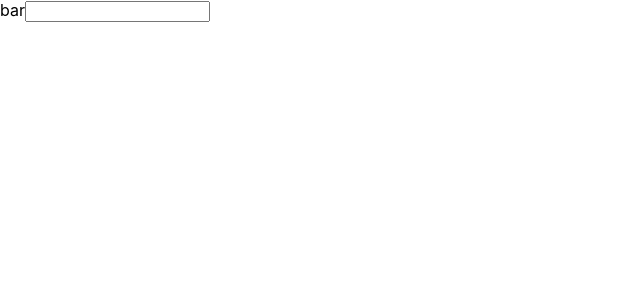
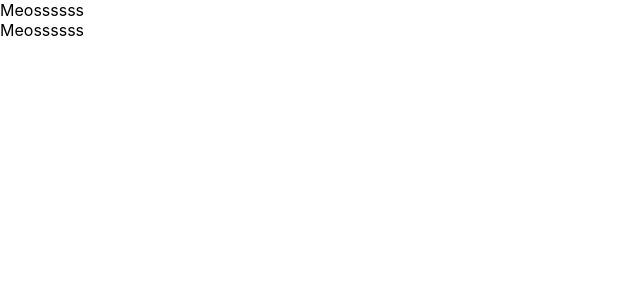
Before and after one commit to YusakuMatama/udemy0-react-redux-crud-application, a React (Create React App) app: page / in a window 1280 px wide. Shown: the top 300 px of the page, without its empty margins (0-640 px from the left). Built offline with nearby package versions, Linux system fonts and the light colour scheme.

Commit message:
create class component and functional component

```diff
--- a/src/App.js
+++ b/src/App.js
@@ -2,16 +2,29 @@
 // import logo from './logo.svg';
 // import './App.css';
 
-function App() {
-  // const greeting = "Hi, Tom!";
-  // const dom = <h1 className="fooa">{greeting}</h1>;
-  return (
-      <React.Fragment>
-        <label htmlFor="bar">bar</label>
-        <input type="text" onChange={() => {console.log("I am clicked")}}/>
-      </React.Fragment>
-  );
+// function App() {
+//   // const greeting = "Hi, Tom!";
+//   // const dom = <h1 className="fooa">{greeting}</h1>;
+//   return (
+//       <React.Fragment>
+//         <label htmlFor="bar">bar</label>
+//         <input type="text" onChange={() => {console.log("I am clicked")}}/>
+//       </React.Fragment>
+//   );
+// }
+
+const App = () => {
+    return (
+        <div>
+            {Cat()}
+            {Cat()}
+        </div>
+
+        )
 }
 
+const Cat = () => {
+    return <div>Meossssss</div>
+}
 
 export default App;
```
